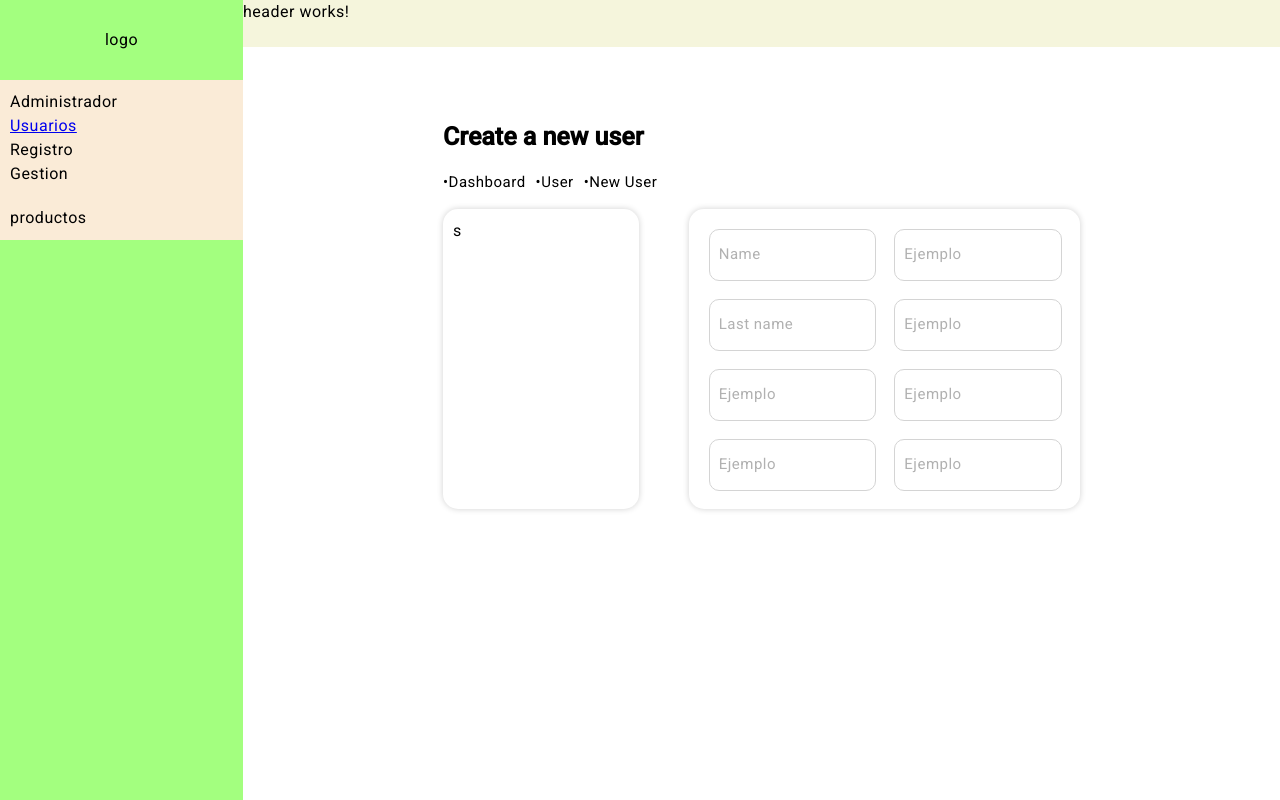
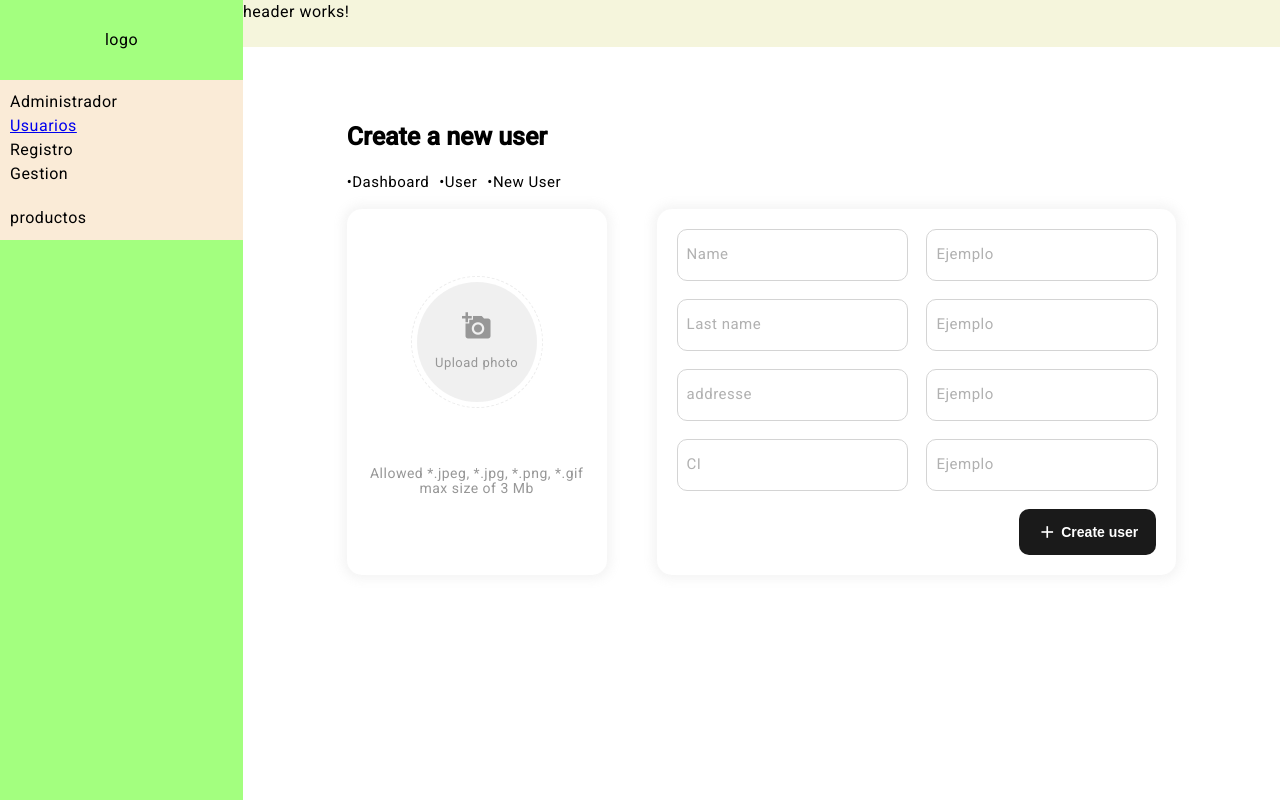
Before and after one commit to Roddriqoxd/gestor-ventas, an Angular app: page /dash/create in a window 1280 px wide. Built offline with nearby package versions, Linux system fonts and the light colour scheme.

Commit message:
confetti implementation

```diff
--- a/src/app/private/dashboard/main/main.component.scss
+++ b/src/app/private/dashboard/main/main.component.scss
@@ -1,3 +1,3 @@
 .main-container {
-    padding: 70px 200px;
+    padding: 70px 10%;
 }
--- a/src/app/private/user/create-user/create-user.component.html
+++ b/src/app/private/user/create-user/create-user.component.html
@@ -4,20 +4,34 @@
 
 <section class="cards-container">
     <div class="card-section card-image">
-<label for="">s</label>
+
+        <!-- <input type="file"> -->
+
+        <div class="image-content-dashed">
+            <div class="image-content">
+                <mat-icon fontIcon="add_a_photo"></mat-icon>
+                <p>Upload photo</p>
+            </div>
+        </div>
+        <p class="image-format">Allowed *.jpeg, *.jpg, *.png, *.gif
+            max size of 3 Mb</p>
+
     </div>
-    <div class="card-section card-form">
+    <div appConffeti [fireConfetti]="displayAnimation" #elemento [campo]="elemento" class="card-section card-form" >
         <div class="card-inputs">
             <app-input [label]="'Name'"></app-input>
             <app-input [label]="'Last name'"></app-input>
-            <app-input></app-input>
-            <app-input></app-input>
+            <app-input [label]="'addresse'"></app-input>
+            <app-input [label]="'CI'"></app-input>
         </div>
         <div class="card-inputs">
             <app-input></app-input>
             <app-input></app-input>
             <app-input></app-input>
             <app-input></app-input>
+            <div class="card-button">
+                <app-button (click)="enviar($event)" [name]="'Create user'"></app-button>
+            </div>
         </div>
     </div>
 </section>
--- a/src/app/private/user/create-user/create-user.component.scss
+++ b/src/app/private/user/create-user/create-user.component.scss
@@ -8,6 +8,17 @@
 
 .card-image {
     width: 50%;
+    display: flex;
+    flex-direction: column;
+    justify-content: space-evenly;
+    align-items: center;
+    color: #979797;
+
+    .image-format {
+        text-align: center;
+        font-size: 14px;
+        line-height: 15px;
+    }
 }
 
 .card-form {
@@ -22,3 +33,37 @@ padding: 20px;
         width: 100%;
         gap: 20px;
     }
+
+    .image-content-dashed {
+        border-radius: 50%;
+        border:1px dashed rgba(223, 223, 223, 0.582);
+        padding: 5px;
+    }
+
+.image-content {
+    display: flex;
+    flex-direction: column;
+    justify-content: center;
+    align-items: center;
+    height: 120px;
+    width: 120px;
+    border-radius: 50%;
+    background-color: #ebebebb7;
+    gap: 10px;
+
+    p {
+        font-size: 13px;
+    }
+
+    mat-icon {
+        width: 30px;
+        height: 30px;
+        font-size: 30px;
+        padding-top: 10px;
+    }
+}
+
+.card-button {
+    display: flex;
+    justify-content: end;
+}
--- a/src/app/private/user/create-user/create-user.component.ts
+++ b/src/app/private/user/create-user/create-user.component.ts
@@ -1,33 +1,34 @@
-import { Component } from '@angular/core';
+import { Component, ElementRef, ViewChild } from '@angular/core';
 import { TitleComponent } from "../../../shared/title/title.component";
 import { InputComponent } from "../../../shared/input/input.component";
 import { FormBuilder, FormControl, FormGroup, ReactiveFormsModule, Validators } from '@angular/forms';
+import { MatIconModule } from '@angular/material/icon';
+import { ButtonComponent } from "../../../shared/button/button.component";
+import { ConffetiDirective } from '../../../shared/conffeti.directive';
+import { time } from 'console';
+import { take, timer } from 'rxjs';
 
 @Component({
   selector: 'app-create-user',
   standalone: true,
-  imports: [TitleComponent, InputComponent, ReactiveFormsModule],
+  imports: [TitleComponent, InputComponent, ReactiveFormsModule, MatIconModule, ButtonComponent, ConffetiDirective],
   templateUrl: './create-user.component.html',
   styleUrl: './create-user.component.scss'
 })
 export class CreateUserComponent {
-  form: FormGroup = new FormGroup({
-    'name': new FormControl('',[Validators.required]),
-    'email': new FormControl('',[Validators.required, Validators.email]),
-  })
 
-
-
-  // fields: { controlName: string, label: string, type: string }[] = [
-  //   { controlName: 'name', label: 'Name', type: 'text' },
-  //   { controlName: 'email', label: 'Email', type: 'email' },
-  //   { controlName: 'age', label: 'Age', type: 'number' }
-  // ];
+  @ViewChild('elemento') someInput!: ElementRef;
+  displayAnimation!: boolean;
 
   constructor(private fb: FormBuilder) {
-    // this.form = this.fb.group({});
-    // this.fields.forEach(field => {
-    //   this.form.addControl(field.controlName, this.fb.control('', Validators.required));
-    // });
+    this.displayAnimation = false;
   }
+
+  enviar($event: MouseEvent) {
+    this.displayAnimation = true;
+    timer(100).pipe(take(1)).subscribe(()=>{
+      this.displayAnimation = false;
+    })
+    }
+
 }
--- a/src/app/shared/button/button.component.html
+++ b/src/app/shared/button/button.component.html
@@ -1,4 +1,4 @@
-<button>
+<button (click)="eventClick($event)">
     @if (iconName.length > 0) {
         <mat-icon [fontIcon]="iconName"></mat-icon>
     }
--- a/src/app/shared/button/button.component.ts
+++ b/src/app/shared/button/button.component.ts
@@ -1,4 +1,4 @@
-import { Component, Input } from '@angular/core';
+import { Component, EventEmitter, Input, Output } from '@angular/core';
 import { MatIconModule } from '@angular/material/icon';
 
 @Component({
@@ -11,4 +11,10 @@ import { MatIconModule } from '@angular/material/icon';
 export class ButtonComponent {
 @Input() name: any = 'Name button'
 @Input() iconName: any = 'add'
+@Output() onClick = new EventEmitter<MouseEvent>();
+
+
+eventClick(event: MouseEvent) {
+  this.onClick.emit(event)
+  }
 }
--- /dev/null
+++ b/src/app/shared/conffeti.directive.ts
@@ -0,0 +1,115 @@
+import { Directive, ElementRef, Input, OnChanges, OnDestroy, OnInit, Renderer2, SimpleChanges } from '@angular/core';
+
+interface ConfettiParticle {
+  x: number;
+  y: number;
+  size: number;
+  speedX: number;
+  speedY: number;
+  color: string;
+  rotation: number;
+  rotationSpeed: number;
+}
+
+@Directive({
+  selector: '[appConffeti]',
+  standalone: true
+})
+
+export class ConffetiDirective implements OnInit, OnChanges, OnDestroy {
+
+  @Input() fireConfetti: boolean = false;
+  @Input() campo!: HTMLDivElement
+
+  private canvas: HTMLCanvasElement;
+  private ctx: CanvasRenderingContext2D;
+  private confettiParticles: ConfettiParticle[] = [];
+  private animationFrameId: number | null = null;
+
+  constructor(private el: ElementRef, private renderer: Renderer2) {
+    this.canvas = this.renderer.createElement('canvas');
+    this.ctx = this.canvas.getContext('2d') as CanvasRenderingContext2D;
+  }
+
+  ngOnInit(): void {
+    this.renderer.setStyle(this.canvas, 'position', 'absolute');
+    this.renderer.setStyle(this.canvas, 'pointer-events', 'none');
+    this.renderer.appendChild(this.campo, this.canvas);
+
+    this.resizeCanvas();
+    window.addEventListener('resize', this.resizeCanvas.bind(this));
+  }
+
+  ngOnDestroy(): void {
+    if (this.animationFrameId) {
+      cancelAnimationFrame(this.animationFrameId);
+    }
+    window.removeEventListener('resize', this.resizeCanvas.bind(this));
+  }
+
+  ngOnChanges(changes: SimpleChanges): void {
+    if (changes['fireConfetti'] && changes['fireConfetti'].currentValue) {
+      this.launchConfetti();
+    }
+  }
+
+  launchConfetti(): void {
+    if (this.animationFrameId) {
+      cancelAnimationFrame(this.animationFrameId);
+    }
+
+    this.confettiParticles = [];
+    for (let i = 0; i < 100; i++) {
+      this.confettiParticles.push(this.createConfettiParticle());
+    }
+
+    this.animateConfetti();
+
+    setTimeout(() => {
+      if (this.animationFrameId) {
+        cancelAnimationFrame(this.animationFrameId);
+      }
+      this.ctx.clearRect(0, 0, this.canvas.width, this.canvas.height);
+    }, 1000);
+  }
+
+  private resizeCanvas(): void {
+    this.canvas.width = this.campo.clientWidth
+    this.canvas.height = this.campo.clientHeight
+  }
+
+  private createConfettiParticle(): ConfettiParticle {
+    const angle = Math.random() * Math.PI * 2;
+    const speed = Math.random() * 6 + 4;
+
+    return {
+      x: this.canvas.width / 2,
+      y: this.canvas.height / 2,
+      size: Math.random() * 10,
+      speedX: Math.cos(angle) * speed,
+      speedY: Math.sin(angle) * speed,
+      color: `hsl(${Math.random() * 360}, 100%, 50%)`,
+      rotation: Math.random() * 360,
+      rotationSpeed: Math.random() * 10 -5
+    };
+  }
+
+  private animateConfetti(): void {
+    this.ctx.clearRect(0, 0, this.canvas.width, this.canvas.height);
+
+    for (const p of this.confettiParticles) {
+      p.x += p.speedX;
+      p.y += p.speedY;
+      p.rotation += p.rotationSpeed;
+
+      this.ctx.save();
+      this.ctx.translate(p.x, p.y);
+      this.ctx.rotate(p.rotation * Math.PI / 180);
+      this.ctx.fillStyle = p.color;
+      this.ctx.fillRect(-p.size / 2, -p.size / 2, p.size, p.size);
+      this.ctx.restore();
+    }
+
+    this.animationFrameId = requestAnimationFrame(() => this.animateConfetti());
+  }
+}
--- a/src/app/styles/_global-styles.scss
+++ b/src/app/styles/_global-styles.scss
@@ -1,5 +1,5 @@
 .card-section {
-    box-shadow: 0px 0px 6px 0px rgba(0, 0, 0, 0.185);
+    box-shadow: 0px 0px 10px 5px rgba(168, 168, 168, 0.11);
     border-radius: 15px;
     padding: 10px;
     width: 100%;
```
Also changed, not shown: src/app/private/user/user.module.ts (deleted, +0 -17 lines). Lines whose indentation alone changed are shown as unchanged.
